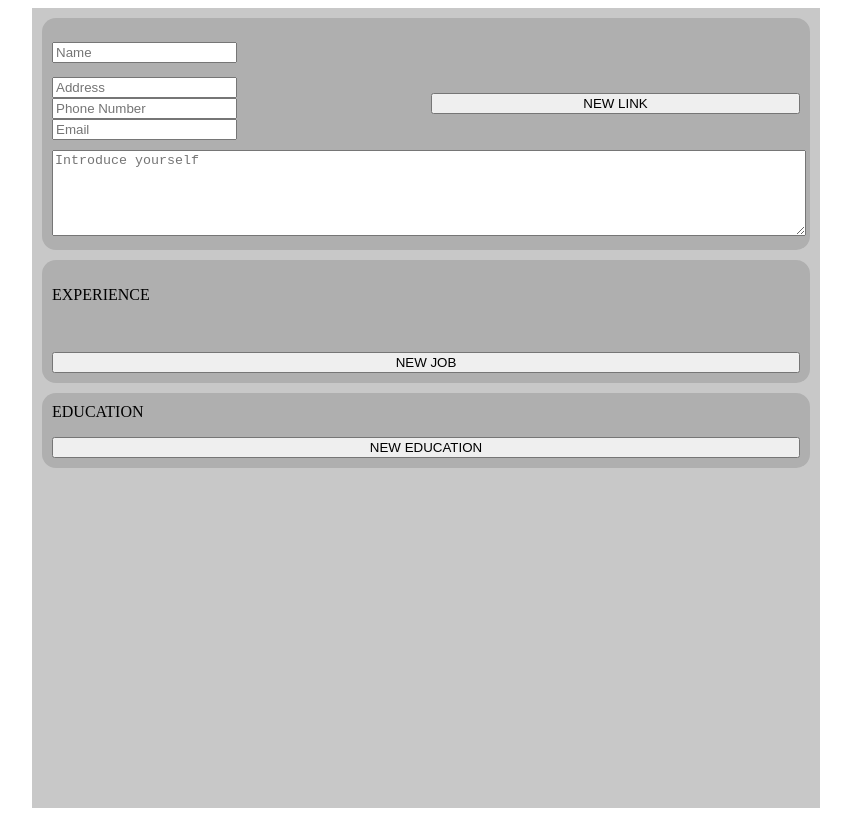
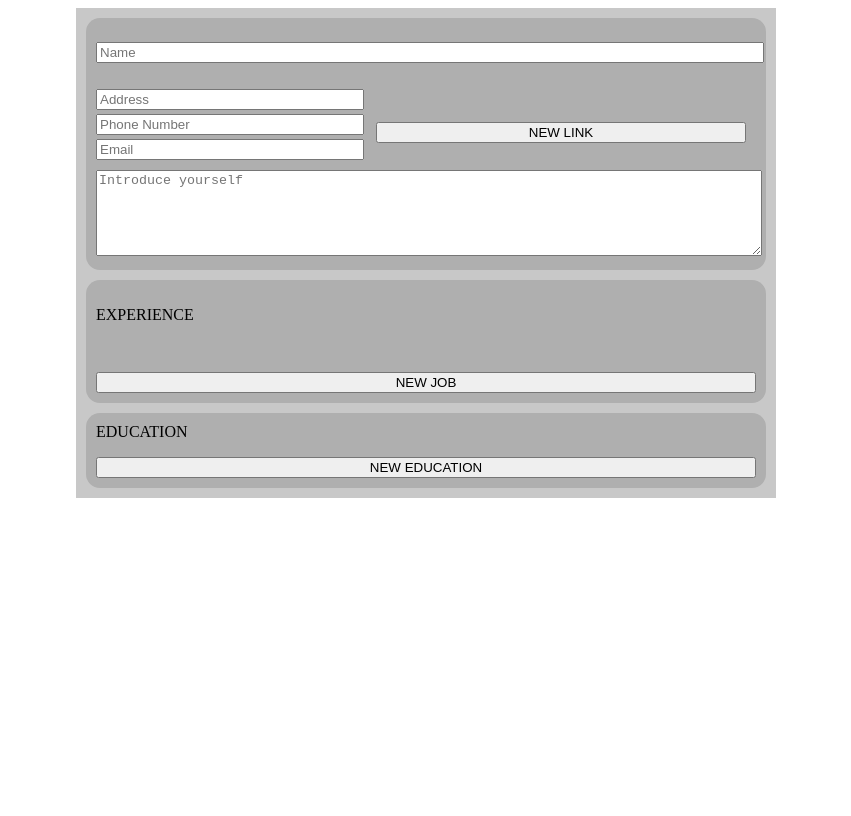
Before and after one commit to 99slayer/odin-cv-project, a React (Create React App) app: page / in a window 1280 px wide. Shown: the whole page, without its empty margins (214-1065 px from the left). Built offline with nearby package versions, Linux system fonts and the light colour scheme; the HTML template or start-up script is replaced by a standard one.

Commit message:
- Added more styling to the project.

```diff
--- a/src/styles/App.css
+++ b/src/styles/App.css
@@ -1,11 +1,13 @@
 #app {
+  flex: 1;
   display: flex;
   flex-direction: column;
   gap: 10px;
   margin-left: auto;
   margin-right: auto;
-  height: 100vh;
-  width: 60vw;
-  padding: 0px 10px 0px 10px;
+  height: 100%;
+  width: 50vw;
+  min-width: 680px;
+  padding: 0px 10px 10px 10px;
   background-color: rgb(200, 200, 200);
 }
--- a/src/styles/Education.css
+++ b/src/styles/Education.css
@@ -9,7 +9,7 @@
 }
 
 .education-container {
-  padding: 10px;
+  padding: 14px;
   display: grid;
   grid-template-columns: 1fr 20px;
   margin-bottom: 10px;
@@ -17,7 +17,8 @@
 }
 
 .education-container:hover {
-  box-shadow: 0px 2px 10px rgb(95, 95, 95);
+  box-shadow: rgba(0, 0, 0, 0.4) 0px 2px 4px, rgba(0, 0, 0, 0.3) 0px 7px 13px -3px, rgba(0, 0, 0, 0.2) 0px -3px 0px inset;
+  background-color: rgb(160, 160, 160);
 }
 
 .education-inputs {
@@ -43,6 +44,11 @@
   font-weight: 600;
 }
 
+.education-time input {
+  width: 0;
+  min-width: 100%;
+}
+
 .education-type {
   grid-row: 1/2;
   grid-column: 2/3;
--- a/src/styles/Experience.css
+++ b/src/styles/Experience.css
@@ -23,15 +23,13 @@ p:hover {
   margin-bottom: 10px;
   display: grid;
   grid-template-columns: 1fr 20px;
-  padding: 10px;
-  /* border: 2px solid rgb(190, 190, 190); */
+  padding: 14px;
   border-radius: 14px;
-  /* background-color: rgb(170, 170, 170); */
 }
 
 .job:hover {
-  box-shadow: 0px 2px 5px rgb(95, 95, 95);
-  /* background-color: gray; */
+  box-shadow: rgba(0, 0, 0, 0.4) 0px 2px 4px, rgba(0, 0, 0, 0.3) 0px 7px 13px -3px, rgba(0, 0, 0, 0.2) 0px -3px 0px inset;
+  background-color: rgb(160, 160, 160);
 }
 
 .job-inputs {
@@ -44,7 +42,7 @@ p:hover {
   grid-column: 2/3;
   height: 20px;
   width: 20px;
-  margin-left: 2px;
+  /* margin-left: 2px; */
   align-self: flex-start;
 }
 
@@ -52,7 +50,7 @@ p:hover {
   grid-row: 1/2;
   grid-column: 1/5;
   display: grid;
-  column-gap: 2px;
+  gap: 2px;
   grid-template-rows: repeat(2, 1fr);
   grid-template-columns: 1fr 2fr;
 }
@@ -61,6 +59,11 @@ p:hover {
   grid-column: 1/2;
   font-size: 1.2em;
   font-weight: 600;
+}
+
+.job-time input {
+  width: 0;
+  min-width: 100%;
 }
 
 .job-title {
@@ -74,11 +77,10 @@ p:hover {
 }
 
 .job-location {
-  margin-bottom: 2px;
   grid-row: 2/3;
   grid-column: 2/3;
-  font-size: 1.2em;
-  font-weight: 600;
+  font-size: 1em;
+  font-weight: 500;
 }
 
 .job-location input {
@@ -86,6 +88,7 @@ p:hover {
 }
 
 .task-container {
+  margin-left: 10px;
   display: flex;
   flex-direction: column;
   grid-row: 2/3;
@@ -94,6 +97,11 @@ p:hover {
 
 .task {
   list-style-type: disc;
+  list-style-position: outside;
+}
+
+.task::marker {
+  color: rgb(90, 90, 90);
 }
 
 .task-textarea {
@@ -105,7 +113,7 @@ p:hover {
   margin-bottom: 2px;
 }
 
-.remove-task-btn {
+.delete-task-btn {
   height: 20px;
   width: 20px;
   margin-left: 2px;
--- a/src/styles/Info.css
+++ b/src/styles/Info.css
@@ -1,7 +1,7 @@
 #info {
   padding: 10px;
   display: grid;
-  grid-template-columns: repeat(2, 1fr);
+  grid-template-columns: 2fr 3fr;
   grid-template-rows: repeat(3, 40px, 200px, 200px);
   gap: 10px;
   border-radius: 14px;
@@ -20,6 +20,7 @@
 }
 
 .info-name-input input {
+  width: 100%;
   margin-bottom: 2px;
 }
 
@@ -28,20 +29,41 @@
 }
 
 #info-personal {
+  margin-top: 10px;
+  display: flex;
+  flex-direction: column;
+  gap: 2px;
   grid-column: 1/2;
   grid-row: 2/3;
+  font-size: 1.2em;
+  font-weight: 600;
+}
+
+#info-personal input {
+  width: 100%;
 }
 
 #info-links {
+  padding: 10px;
   grid-column: 2/3;
   grid-row: 2/3;
+  border-radius: 10px;
+}
+
+#info-links:hover {
+  box-shadow: rgba(0, 0, 0, 0.4) 0px 2px 4px, rgba(0, 0, 0, 0.3) 0px 7px 13px -3px, rgba(0, 0, 0, 0.2) 0px -3px 0px inset;
+  background-color: rgb(160, 160, 160);
 }
 
 #add-new-btn {
+  margin-top: 3px;
   width: 100%;
 }
 
 #info-link-list {
+  display: flex;
+  flex-direction: column;
+  gap: 2px;
   list-style-type: none;
 }
 
--- a/src/styles/index.css
+++ b/src/styles/index.css
@@ -3,6 +3,19 @@
   padding: 0px;
   box-sizing: border-box;
   font-family: 'Jost', sans-serif;
+}
+
+body {
+  display: flex;
+  flex-direction: column;
+  min-height: 100vh;
+}
+
+#root {
+  flex: 1;
+  display: flex;
+  flex-direction: column;
+  height: 100%;
 }
 
 input {
@@ -15,6 +28,11 @@ li {
   list-style: none;
 }
 
+p {
+  word-wrap: break-word;
+  word-break: break-all;
+}
+
 textarea {
   resize: none;
 }
@@ -23,12 +41,36 @@ textarea {
   margin-top: 2px;
   font-size: 1.4em;
   font-weight: 600;
+  cursor: default !important;
 }
 
-.editable {}
-
-.editable:hover {}
+.none {
+  display: none;
+}
 
 .hidden {
-  display: none;
+  visibility: hidden;
 }
+
+.btn {
+  border: none;
+  border-radius: 4px;
+}
+
+.btn:hover {
+  cursor: pointer;
+}
+
+.delete-btn {
+  height: 20px;
+  width: 20px;
+  margin-left: 2px;
+  text-align: center;
+  color: white;
+  font-weight: 700;
+  background-color: rgb(245, 47, 47);
+}
+
+.delete-btn:hover {
+  background-color: rgb(202, 9, 9);
+}
```
